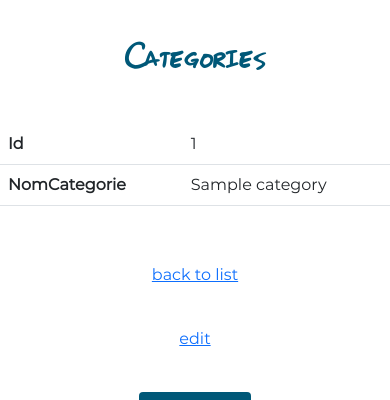
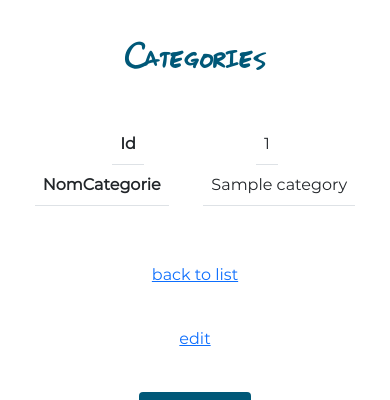
Before and after one commit to aminea03/SALT-Budget, a Symfony app: template templates/categories/show.html.twig in a window 390 px wide. Shown: the part 117-517 px from the top of the page. Run offline with Twig, Linux system fonts and the light colour scheme; the template is opened without the code that fills it: most values are stand-ins (such as "Sample title", 1, 10 or a date in 2020); some libraries are stand-ins or nearby versions.

Commit message:
Tables responsive CSS

```diff
--- a/public/custom.css
+++ b/public/custom.css
@@ -33,6 +33,7 @@ body {
 	display: flex;
 	flex-direction: column;
 	min-height: 100vh;
+	overflow-x: hidden;
 }
 
 main {
@@ -65,6 +66,16 @@ h6 {
 
 h1 {
 	margin: 15px 0;
+}
+
+/* Tables */
+
+@media screen and (max-width: 991px) {
+	tr {
+		display: flex;
+		flex-flow: row wrap;
+		justify-content: space-evenly;
+	}
 }
 
 /* Header */
```
